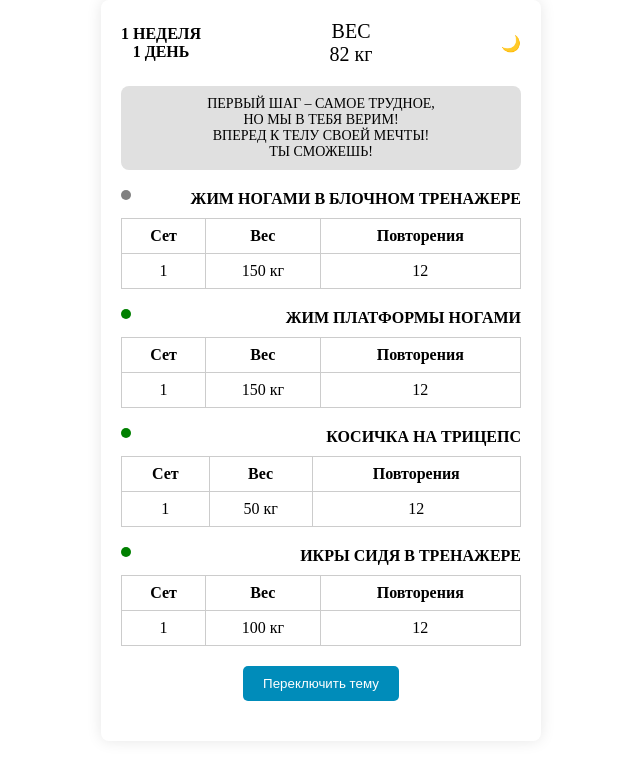
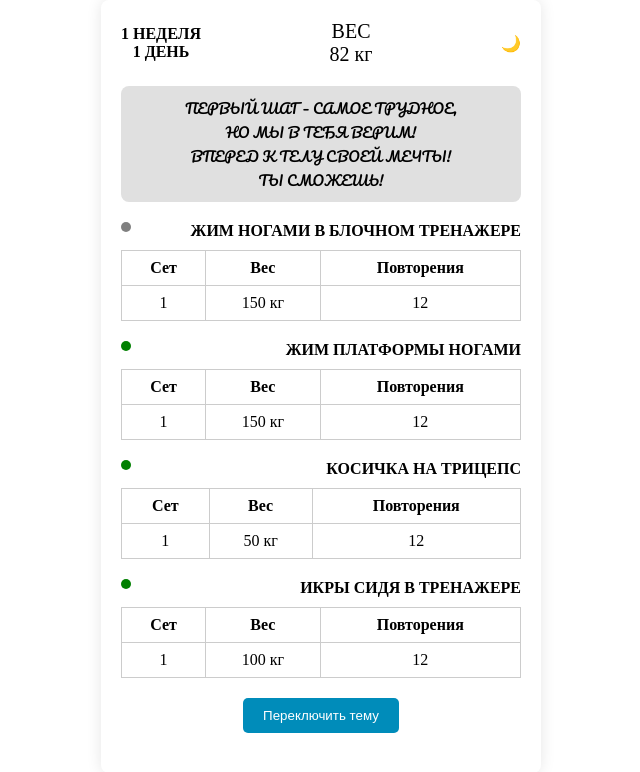
Before and after one commit to SERGEYfit21/program, a plain HTML site: page index.html in a window 1280 px wide. Shown: the whole page, without its empty margins (319-959 px from the left). Drawn offline with Linux system fonts and the light colour scheme.

Commit message:
Update index.html

```diff
--- a/index.html
+++ b/index.html
@@ -6,6 +6,7 @@
     <title>Программа тренировок</title>
     <style>
         /* Основные стили */
+        @import url('https://fonts.googleapis.com/css2?family=Pacifico&display=swap');
         body {
             font-family: Furore;
             margin: 0;
@@ -54,6 +55,7 @@
             font-size: 14px;
             text-align: center;
             margin-bottom: 20px;
+            font-family: "Pacifico";
         }
 
         .workout {
```
